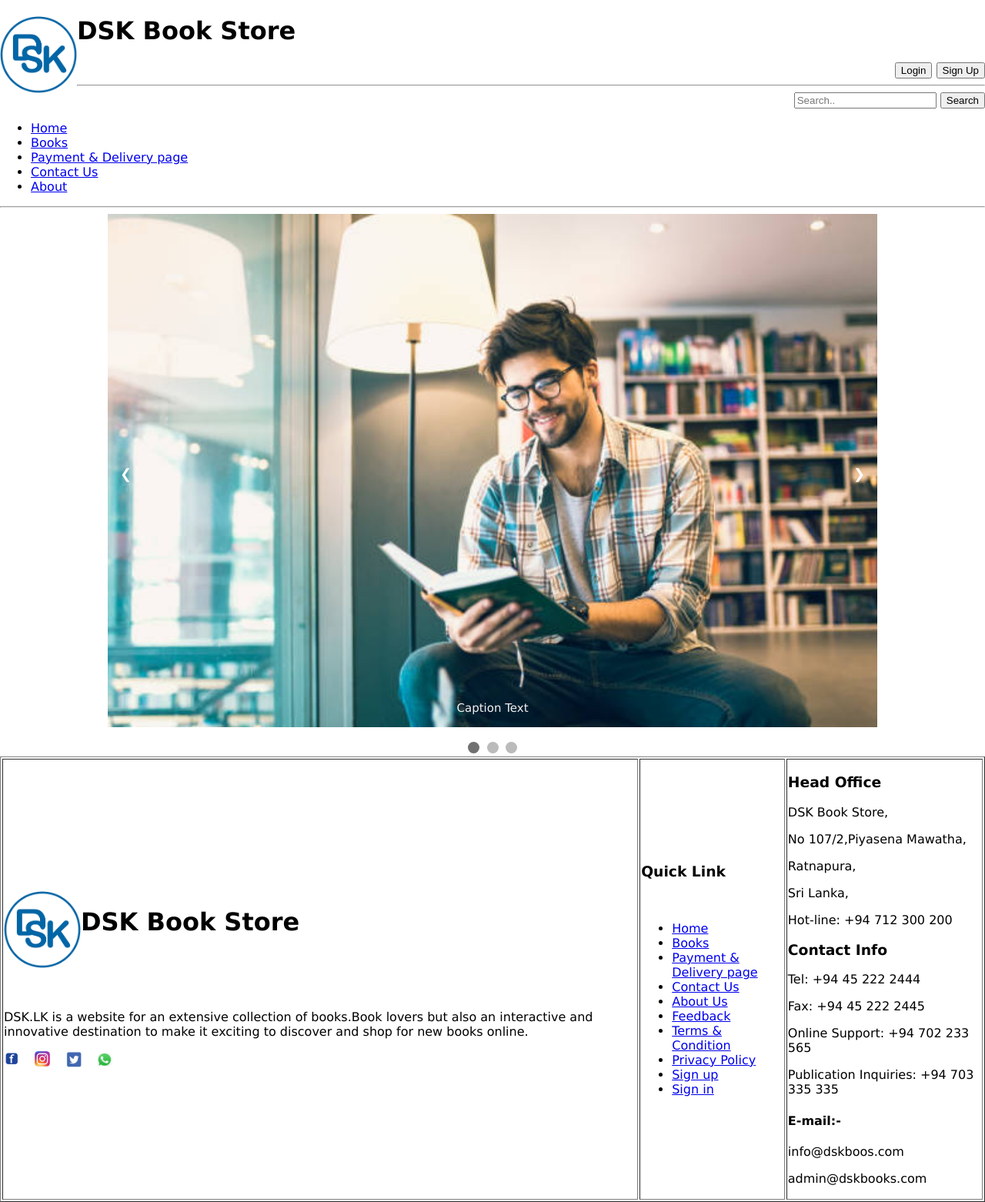
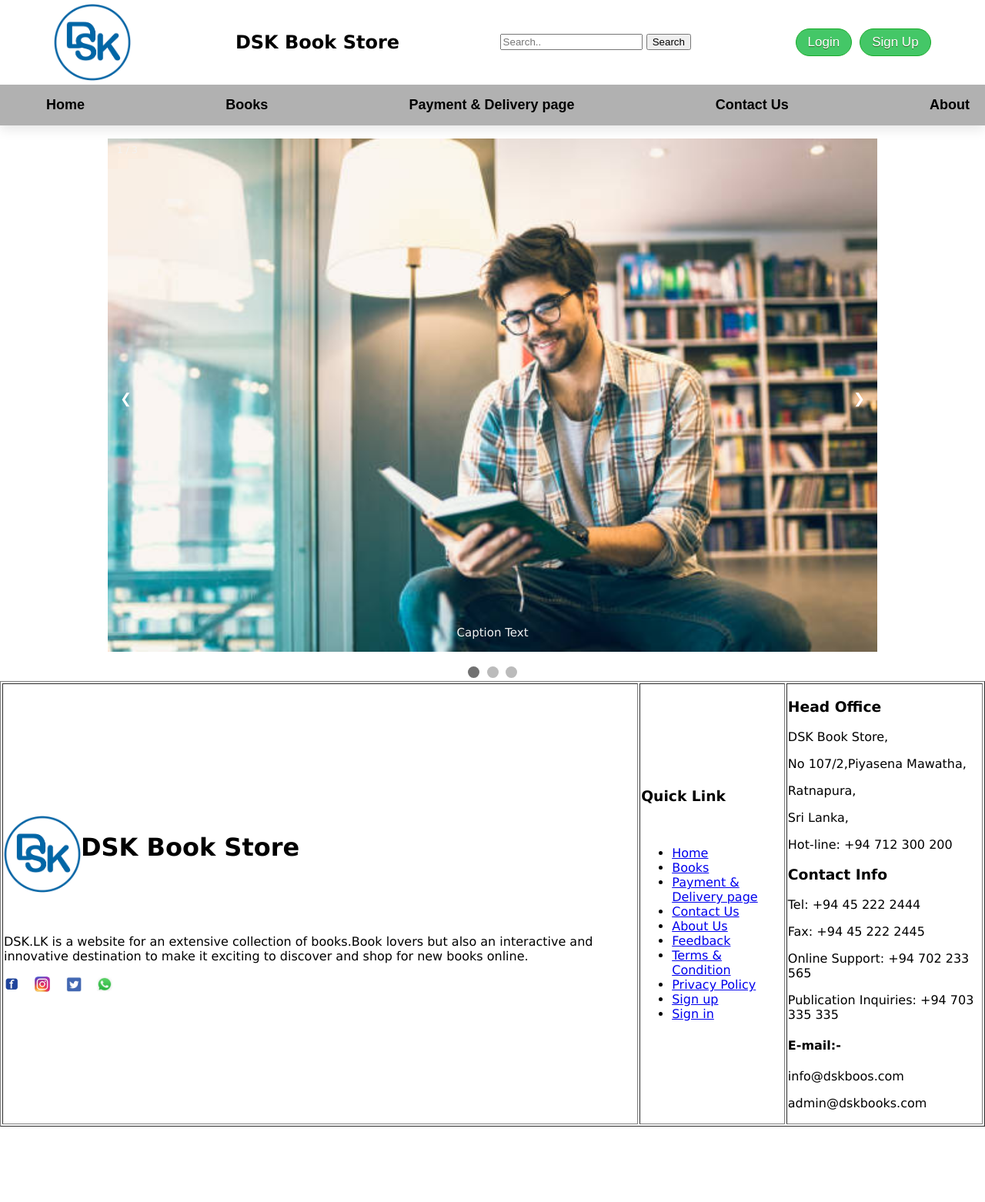
Before and after one commit to IT2080-ITP-2022-Feb/IWT-project, a PHP site: page /index.php in a window 1280 px wide. Shown: the whole page at 77% size. After the commit the page ends 1464 px from the top, so only its background shows below. Run offline with PHP 8.4, Linux system fonts and the light colour scheme.

Commit message:
Basic Navbar Done

```diff
--- a/css/header.css
+++ b/css/header.css
@@ -0,0 +1,115 @@
+* {
+    box-sizing: border-box
+}
+
+body {
+    font-family: Verdana, sans-serif;
+    margin:0
+}
+
+.sticky {
+    position: fixed;
+    top: 0;
+    width: 100%;
+}
+
+.nav__container {
+    display: flex;
+    flex-direction: column;
+    justify-content: center;
+    box-shadow: 0 5px 15px rgba(0, 0, 0, 0.1);
+    background-color: white;
+    z-index: 99999;
+}
+
+.nav__upper {
+    display: flex;
+    flex-direction: row;
+    justify-content: space-around;
+}
+
+    .nav__logo {
+        display: flex;
+        flex-direction: row;
+        justify-content: center;
+        padding: 5px;
+        margin: auto;
+    }
+
+    .nav__title {
+        display: flex;
+        flex-direction: row;
+        justify-content: center;
+        margin: auto;
+    }
+
+    .nav__search {
+        display: flex;
+        flex-direction: row;
+        justify-content: center;
+        margin: auto;
+    }
+
+    .nav__buttons {
+        display: flex;
+        flex-direction: row;
+        margin: auto;
+    }
+
+    .nav__buttons a {
+        padding: 5px;
+    }
+
+    .btn {
+        background-color:#44c767;
+        border-radius:28px;
+        border:1px solid #18ab29;
+        display:inline-block;
+        cursor:pointer;
+        color:#ffffff;
+        font-family:Arial;
+        font-size:17px;
+        padding:7px 15px;
+        text-decoration:none;
+        text-shadow:0px 1px 0px #2f6627;
+    }
+    .btn:hover {
+        background-color:#5cbf2a;
+    }
+    .btn:active {
+        position:relative;
+        top:1px;
+    }
+
+
+.nav__lower{
+    background-color: rgb(177, 177, 177);
+}
+
+.nav__lower ul{
+    display: flex;
+    flex-direction: row;
+    justify-content: space-between;
+}
+
+.nav__lower ul li a{
+    font-family: 'Ubuntu', sans-serif;
+    font-weight: bold;
+    padding: 0px 20px 0px;
+    text-decoration: none;
+    font-size: large;
+    color: black;
+}
+
+.nav__lower ul li:hover{
+    transform: scale(1.2);
+    transition-duration: .5s;
+}
+
+.links {
+    list-style: none;
+}
+
+.wrapper {
+    margin-top: 180px;
+}
--- a/css/index.css
+++ b/css/index.css
@@ -1,5 +1,4 @@
-* {box-sizing: border-box}
-body {font-family: Verdana, sans-serif; margin:0}
+
 .mySlides {display: none}
 img {vertical-align: middle;}
 
--- a/header.php
+++ b/header.php
@@ -12,15 +12,51 @@
 				}
 			?>
 	</title>
-	<link rel="stylesheet" href="../css/header.css">
+	<link rel="stylesheet" href="./css/header.css">
 </head>
 <body>
+
+<nav class="nav__container sticky">
+	<div class="nav__upper">
+		<div class="nav__logo">
+			<a href="./index.php"><img src="images/logo1.png" align="left" width="100px" hight="50px" alt="DSK book store logo"></a>
+		</div>
+
+		<div class="nav__title">
+			<h1 style="align:center">DSK Book Store</h1>
+		</div>
+
+		<div class="nav__search">
+			<form action="./searchResultPage.php" method="get">
+				<input type="text" name="search" placeholder="Search.."/>
+				<button type="submit" name="submit">Search</button>
+			</form>
+		</div>
+
+		<div class="nav__buttons">
+			<a href="./login.php"><button class="btn">Login</button></a>
+			<a href="./signup.php"><button class="btn">Sign Up</button></a>
+		</div>
+	</div>
+
+	<div class="nav__lower">
+		<ul class="links">
+			<li> <a href="./index.php">Home</a></li>
+			<li> <a href="./books.php">Books</a></li>
+			<li> <a href="./payment.php">Payment & Delivery page</a></li>
+			<li> <a href="./contactus.php">Contact Us</a></li>
+			<li> <a href="./about.php">About</a></li>
+		</ul>
+	</div>
+
+
+</nav>
 
 <div class="wrapper">
 
 
 
-		<img src="images/logo1.png" align="left" width="100px" hight="50px" alt="DSK book store logo">
+		<!-- <img src="images/logo1.png" align="left" width="100px" hight="50px" alt="DSK book store logo">
 		<h1 style="align:center">DSK Book Store</h1>
 
 		<div class="topnav" align="right">
@@ -41,13 +77,13 @@
 
 		<ul>
 			<li> <a href="./index.php">Home</a></li>
-			<li> <a href="books page">Books</a></li>
-			<li> <a href="Payment & Delivery page">Payment & Delivery page</a></li>
-			<li> <a href="contact us page">Contact Us</a></li>
+			<li> <a href="./books.php">Books</a></li>
+			<li> <a href="./payment.php">Payment & Delivery page</a></li>
+			<li> <a href="./contactus.php">Contact Us</a></li>
 			<li> <a href="./about.php">About</a></li>
 		</ul>
 
-	<hr>
+	<hr> -->
 
 
 
```
Also changed, not shown: books.php (+19 -0 lines), login.php (added).
